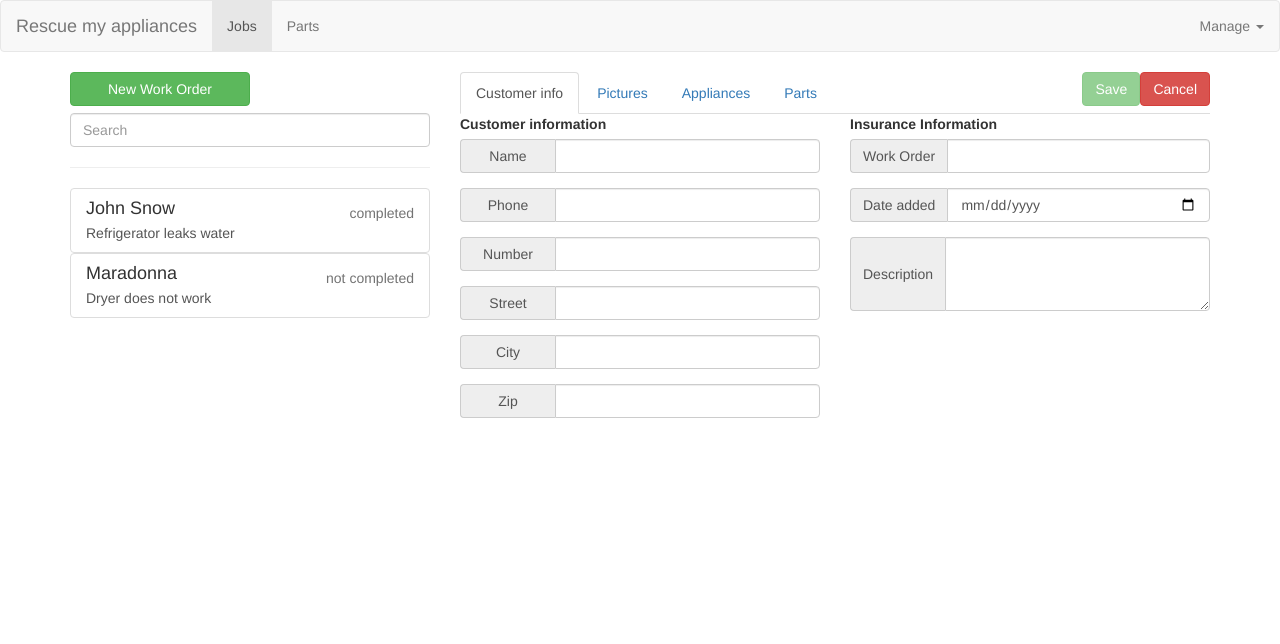
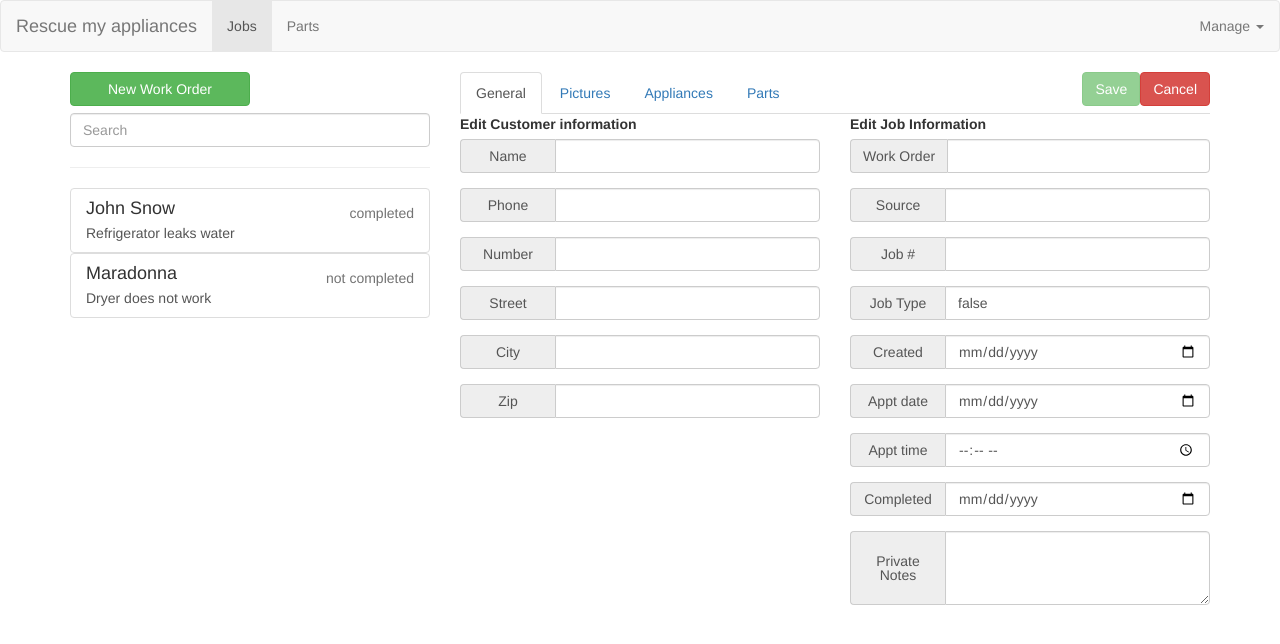
Before and after one commit to AleksGorbulin/AngularCRM, an Angular app: page /jobs/new in a window 1280 px wide. Shown: the top 644 px of the page. Built offline with nearby package versions, Linux system fonts and the light colour scheme.

Commit message:
added all fields needed

```diff
--- a/src/app/jobs/job-detail/appliance-detail/appliance-detail.component.html
+++ b/src/app/jobs/job-detail/appliance-detail/appliance-detail.component.html
@@ -8,7 +8,7 @@
     </div>
   </div>
   <fieldset class="border ">
-    <legend>{{appliance.applianceName}}</legend>
+    <legend>{{appliance.applianceName}} {{appliance.applianceBrand}}</legend>
   <div class="row">
   <div class="col-xs-12 col-md-6">
     <div class="form-group">
--- a/src/app/jobs/job-detail/customer-info/customer-info.component.html
+++ b/src/app/jobs/job-detail/customer-info/customer-info.component.html
@@ -1,20 +1,11 @@
 <div class="row">
-  <!-- <div class="col-xs-6 pl-2">
-    <div class="form-group">
-      <div class="input-group">
-        <span class="input-group-addon">Name</span>
-        <p>{{job.name}}</p>
-      </div>
-    </div>
-  </div> -->
   <div class="col-xs-6 pull-right">
-    <div class="form-group">
-        <h2 class="pull-right" style="color: red;">{{job.workOrderNumber}}</h2>
-    </div>
+
   </div>
 </div>
 <div class="row">
   <div class="col-lg-6">
+    <label for="">Customer information</label>
     <div class="form-group">
       <div class="input-group">
         <span class="input-group-addon">Name</span>
@@ -33,12 +24,8 @@
         <p id="address" class="form-control"><a href="map">{{job.houseNumber}} {{job.street}} {{job.city}}, {{job.zip}}</a></p>
     </div>
     </div>
-</div> <!--end left column-->
-<div class="col-lg-6"> <!--beginning right column-->
-
-  <form (ngSubmit)="updateStatus(f)" #f="ngForm" >
-
-
+    <form (ngSubmit)="updateStatus(f)" #f="ngForm" >
+      <label for="">Change job status</label>
       <div class="form-group">
         <div class="input-group">
           <span class="input-group-addon">Job Status</span>
@@ -87,6 +74,61 @@
         *ngIf="privateNotes.invalid && (privateNotes.dirty || privateNotes.touched) ">Explanation required</span>
       </div>
   </form>
+  <!-- end status change form -->
+</div> <!--end left column-->
+<div class="col-lg-6"> <!--beginning right column-->
+  <label for="">Job information</label>
+  <div class="form-group">
+    <div class="input-group">
+      <span class="input-group-addon">Work ord#</span>
+          <p class="form-control">{{job.workOrderNumber}}</p>
+    </div>
+  </div>
+
+  <!-- beginning date appointment block -->
+  <div class="form-group">
+    <div class="input-group">
+      <span class="input-group-addon">Source</span>
+        <p  class="form-control">{{job.jobSource}}</p>
+    </div>
+    </div>
+    <div class="form-group">
+      <div class="input-group">
+        <span class="input-group-addon">Job #</span>
+          <p class="form-control">{{job.jobNumberAssigned}}</p>
+      </div>
+      </div>
+      <div class="form-group">
+        <div class="input-group">
+          <span class="input-group-addon">Job Type</span>
+            <p id="address" class="form-control">{{job.jobType}}</p>
+        </div>
+        </div>
+  <div class="form-group">
+    <div class="input-group">
+      <span class="input-group-addon">Created</span>
+        <p id="address" class="form-control">{{job.jobCreated|date}}</p>
+    </div>
+    </div>
+    <div class="form-group">
+      <div class="input-group">
+        <span class="input-group-addon">Appt date</span>
+          <p id="address" class="form-control">{{job.jobAppointmentDate|date}}</p>
+      </div>
+      </div>
+      <div class="form-group">
+        <div class="input-group">
+          <span class="input-group-addon">Appt time</span>
+            <p id="address" class="form-control">{{job.jobAppointmentTime|date:'h:mm'}} </p>
+        </div>
+        </div>
+        <div class="form-group">
+          <div class="input-group">
+            <span class="input-group-addon">Completed</span>
+              <p id="address" class="form-control">{{job.jobCompletionDate|date:'short'}} </p>
+          </div>
+          </div>
+  <!-- end date appointment block -->
 
 </div><!--end right column-->
 </div><!--end row -->
--- a/src/app/jobs/job-detail/job-detail.component.ts
+++ b/src/app/jobs/job-detail/job-detail.component.ts
@@ -6,7 +6,7 @@ import { PartsListService } from 'src/app/parts-list/parts-list.service';
 import { JobsService } from '../jobs.service';
 import { ActivatedRoute, Params} from '@angular/router';
 import { Appliance } from 'src/app/shared/appliance.model';
-import { createNgModule } from '@angular/compiler/src/core';
+
 
 
 @Component({
--- a/src/app/jobs/job-edit/job-edit.component.html
+++ b/src/app/jobs/job-edit/job-edit.component.html
@@ -1,6 +1,6 @@
 <form [formGroup]="workOrderForm" (ngSubmit)="onSubmit()">
 <ul class="nav nav-tabs">
-  <li (click)="onSelectTab('info')"  [ngClass]="loadedTab=='info'? 'active':null"><a>Customer info</a></li>
+  <li (click)="onSelectTab('info')"  [ngClass]="loadedTab=='info'? 'active':null"><a>General</a></li>
   <li (click)="onSelectTab('picture')" [ngClass]="loadedTab=='picture'? 'active':null"><a>Pictures</a></li>
   <li (click)="onSelectTab('appliances')" [ngClass]="loadedTab=='appliances'? 'active':null"><a>Appliances</a></li>
   <li (click)="onSelectTab('parts')" [ngClass]="loadedTab=='parts'? 'active':null"><a>Parts</a></li>
@@ -13,7 +13,7 @@
       <div  *ngIf="loadedTab == 'info'">
       <div class="row">
         <div class="col-md-6"> <!--left column: customer infor beginning-->
-          <label for="">Customer information</label>
+          <label for="">Edit Customer information</label>
           <div class="form-group">
             <div class="input-group">
               <span class="input-group-addon">Name</span>
@@ -76,29 +76,82 @@
           </div>
         </div><!--left column end-->
         <div class="col-md-6"><!--right column:insurance infor beginning-->
-          <label for="">Insurance Information</label>
+          <label for="">Edit Job Information</label>
           <div class="form-group">
             <div class="input-group">
               <span class="input-group-addon">Work Order</span>
             <input
             formControlName="workOrderNumber"
             type="text"
-            id="workOrderNumber"
             class="form-control">
             </div>
           </div>
           <div class="form-group">
             <div class="input-group">
-              <span class="input-group-addon">Date added</span>
+              <span class="input-group-addon">Source</span>
             <input
-            type="date"
-            id="workOrderNumber"
+            type="text"
+            formControlName="jobSource"
             class="form-control">
             </div>
           </div>
           <div class="form-group">
             <div class="input-group">
-              <span class="input-group-addon">Description</span>
+              <span class="input-group-addon">Job #</span>
+            <input
+            type="text"
+            formControlName="jobNumberAssigned"
+            class="form-control">
+            </div>
+          </div>
+          <div class="form-group">
+            <div class="input-group">
+              <span class="input-group-addon">Job Type</span>
+            <input
+            type="text"
+            formControlName="jobType"
+            class="form-control">
+            </div>
+          </div>
+          <div class="form-group">
+            <div class="input-group">
+              <span class="input-group-addon">Created</span>
+            <input
+            type="date"
+            formControlName="jobCreated"
+            class="form-control">
+            </div>
+          </div>
+          <div class="form-group">
+            <div class="input-group">
+              <span class="input-group-addon">Appt date</span>
+            <input
+            type="date"
+            formControlName="jobAppointmentDate"
+            class="form-control">
+            </div>
+          </div>
+          <div class="form-group">
+            <div class="input-group">
+              <span class="input-group-addon">Appt time</span>
+            <input
+            type="time"
+            formControlName="jobAppointmentTime"
+            class="form-control">
+            </div>
+          </div>
+          <div class="form-group">
+            <div class="input-group">
+              <span class="input-group-addon">Completed</span>
+            <input
+            type="date"
+            formControlName="jobCompletionDate"
+            class="form-control">
+            </div>
+          </div>
+          <div class="form-group">
+            <div class="input-group">
+              <span class="input-group-addon">Private<br> Notes</span>
             <textarea
             formControlName="description"
             type="text"
@@ -143,7 +196,7 @@
            <div class="row vertical-align ">
            <div class="col-xs-11">
                 <div class="row" >
-                    <div class="col-md-12">
+                    <div class="col-md-6">
                       <div class="input-group">
                         <span class="input-group-addon">Appliance</span>
                        <input
@@ -151,6 +204,16 @@
                        id="applianceName"
                        class="form-control"
                        formControlName="applianceName">
+                         </div>
+                    </div>
+                    <div class="col-md-6">
+                      <div class="input-group">
+                        <span class="input-group-addon">Brand</span>
+                       <input
+                       type="text"
+                       id="applianceName"
+                       class="form-control"
+                       formControlName="applianceBrand">
                          </div>
                     </div>
                 </div>
--- a/src/app/jobs/job-edit/job-edit.component.ts
+++ b/src/app/jobs/job-edit/job-edit.component.ts
@@ -3,9 +3,7 @@ import { ActivatedRoute, Params, Router } from '@angular/router';
 import { FormGroup, FormControl, FormArray, Validators } from '@angular/forms';
 import { JobsService } from '../jobs.service';
 import { Job } from '../jobs.model';
-import { Address } from 'src/app/shared/address.model';
-import { ThisReceiver } from '@angular/compiler';
-import { rejects } from 'assert';
+
 
 @Component({
   selector: 'app-job-edit',
@@ -44,6 +42,16 @@ loadedTab:string="info";
       let street = '';
       let city = '';
       let zip ;
+      //
+      let jobSource='';
+      let jobNumberAssigned='';
+      let jobType= false;
+      let jobAuthorization='';
+      let jobCreated = new Date();
+      let jobAppointmentDate= new Date();
+      let jobAppointmentTime= new Date();
+      let jobCompletionDate=new Date();
+      //
       let imagesGroup = new FormArray([]);
       let addressGroup = new FormArray([]);
       let workOrderParts = new FormArray([]);
@@ -71,6 +79,14 @@ loadedTab:string="info";
         city=job.city;
         zip = job.zip;
         description = job.description;
+        jobSource= job.jobSource;
+        jobNumberAssigned= job.jobNumberAssigned;
+        jobType=job.jobType;
+        jobAuthorization = job.jobAuthorization;
+        jobCreated= job.jobCreated;
+        jobAppointmentDate = job.jobAppointmentDate;
+        jobAppointmentTime= job.jobAppointmentTime;
+        jobCompletionDate = job.jobCompletionDate;
         // check if job history exist
         if(job.jobHistory){
           for(let history of job.jobHistory){
@@ -110,6 +126,7 @@ loadedTab:string="info";
                 'cost':new FormControl(part.cost),
                 'retail':new FormControl(part.retail),
                 'trackNumber':new FormControl(part.trackNumber),
+                'partOrderNumber':new FormControl(part.partOrderNumber),
                 'received':new FormControl(part.received)
               }
               )
@@ -119,9 +136,19 @@ loadedTab:string="info";
         // checking if appliances exist
         if(job.appliances){
           for(let appliance of job.appliances){
+    //         const applianceFormArray:FormArray= <FormArray>this.workOrderForm.get('appliances');
+    //             const newApplianceFromGroup =new FormGroup({
+    //   'applianceName':new FormControl(null, Validators.required),
+    //   'applianceBrand':new FormControl(null,Validators.required),
+    //   'model':new FormControl(null,Validators.required),
+    //   'serial': new FormControl(null,Validators.required),
+    //   'applianceDescription':new FormControl(null, Validators.required)
+    // });
+    // applianceFormArray.controls.unshift(newApplianceFromGroup);
             appliancesGroup.push(
              new FormGroup({
                 'applianceName': new FormControl(appliance.applianceName, Validators.required),
+                'applianceBrand':new FormControl(appliance.applianceBrand,Validators.required),
                 'model': new FormControl(appliance.model, Validators.required),
                 'serial': new FormControl(appliance.serial,Validators.required),
                 'applianceDescription': new FormControl(appliance.applianceDescription,Validators.required),
@@ -140,6 +167,13 @@ loadedTab:string="info";
         'street':new FormControl(street,Validators.required),
         'city':new FormControl(city,Validators.required),
         'zip':new FormControl(zip,Validators.required),
+        'jobSource': new FormControl(jobSource,Validators.required),
+        'jobNumberAssigned': new FormControl(jobNumberAssigned,Validators.required),
+        'jobType': new FormControl(jobType,Validators.required),
+        'jobCreated': new FormControl(jobCreated,Validators.required),
+        'jobAppointmentDate': new FormControl(jobAppointmentDate,Validators.required),
+        'jobAppointmentTime': new FormControl(jobAppointmentTime,Validators.required),
+        'jobCompletionDate': new FormControl(jobCompletionDate,Validators.required),
         'images': imagesGroup,
         'address':addressGroup,
         'parts':workOrderParts,
@@ -163,6 +197,7 @@ loadedTab:string="info";
         'cost':new FormControl(null),
         'retail':new FormControl(null),
         'trackNumber':new FormControl(null),
+        'partOrderNumber':new FormControl(null),
         'received':new FormControl(false)
       })
     )
@@ -170,22 +205,14 @@ loadedTab:string="info";
   addAppliance(){
     // beginnig trying
     const applianceFormArray:FormArray= <FormArray>this.workOrderForm.get('appliances');
-    const newApplianceFromGroup =new FormGroup({
+    const newApplianceFromGroup = new FormGroup({
       'applianceName':new FormControl(null, Validators.required),
+      'applianceBrand':new FormControl(null,Validators.required),
       'model':new FormControl(null,Validators.required),
       'serial': new FormControl(null,Validators.required),
       'applianceDescription':new FormControl(null, Validators.required)
     });
     applianceFormArray.controls.unshift(newApplianceFromGroup);
-    // end trying
-    (<FormArray>this.workOrderForm.get('appliances')).push(
-      new FormGroup({
-        'applianceName':new FormControl(null, Validators.required),
-        'model':new FormControl(null,Validators.required),
-        'serial': new FormControl(null,Validators.required),
-        'applianceDescription':new FormControl(null, Validators.required)
-      })
-    )
   }
   onSubmit(){
     const newJob = new Job(
@@ -197,6 +224,14 @@ loadedTab:string="info";
       this.workOrderForm.value['street'],
       this.workOrderForm.value['city'],
       this.workOrderForm.value['zip'],
+      this.workOrderForm.value['jobSource'],
+      this.workOrderForm.value['jobNumberAssigned'],
+      this.workOrderForm.value['jobType'],
+      this.workOrderForm.value['jobAuthorization'],
+      this.workOrderForm.value['jobCreated'],
+      this.workOrderForm.value['jobAppointmentDate'],
+      this.workOrderForm.value['jobAppointmentTime'],
+      this.workOrderForm.value['jobCompletionDate'],
       this.workOrderForm.value['images'],
       this.workOrderForm.value['parts'],
       this.workOrderForm.value['appliances'],
--- a/src/app/parts-list/part-edit/part-edit.component.html
+++ b/src/app/parts-list/part-edit/part-edit.component.html
@@ -70,6 +70,14 @@
         </div>
         <div class="col-xs-12 form-group">
           <div class="input-group">
+            <span class="input-group-addon">Order#</span>
+          <input
+          ngModel
+          name="partOrderNumber" type="text" id="partOrderNumber" class="form-control">
+          </div>
+        </div>
+        <div class="col-xs-12 form-group">
+          <div class="input-group">
             <span class="input-group-addon">Received</span>
           <select
           [ngModel]=false
--- a/src/app/parts-list/part-edit/part-edit.component.ts
+++ b/src/app/parts-list/part-edit/part-edit.component.ts
@@ -31,6 +31,7 @@ export class PartEditComponent implements OnInit, OnDestroy {
            cost: this.editedItem.cost,
            retail:this.editedItem.retail,
            trackNumber:this.editedItem.trackNumber,
+           partOrderNumber:this.editedItem.partOrderNumber,
            received:this.editedItem.received
         });
       }
@@ -46,6 +47,7 @@ export class PartEditComponent implements OnInit, OnDestroy {
       value.cost,
       value.retail,
       value.trackNumber,
+      value.partOrderNumber,
       value.received
     );
     if(this.editMode){
--- a/src/app/shared/appliance.model.ts
+++ b/src/app/shared/appliance.model.ts
@@ -1,6 +1,7 @@
 export class Appliance{
   constructor(
     public applianceName:string,
+    public applianceBrand:string,
     public model:string,
     public serial:string,
     public applianceDescription:string
--- a/src/app/shared/part.model.ts
+++ b/src/app/shared/part.model.ts
@@ -7,5 +7,6 @@ export class Part{
     public cost: number,
     public retail:number,
     public trackNumber:string,
+    public partOrderNumber:string,
     public received:boolean){}
 }
```
Also changed, not shown: src/app/jobs/jobs.model.ts (+30 -4 lines), src/app/jobs/jobs.service.ts (+9 -7 lines).
